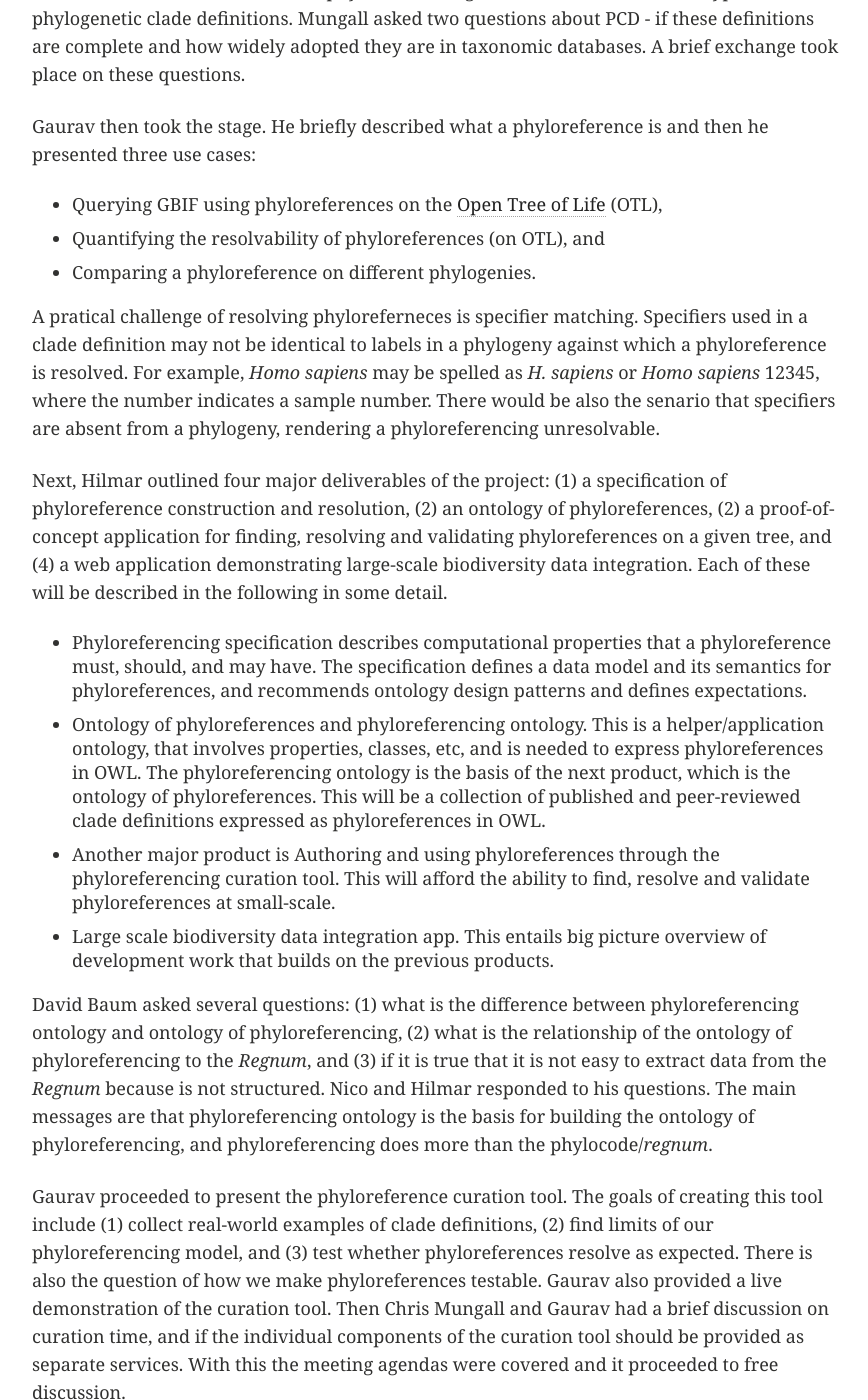
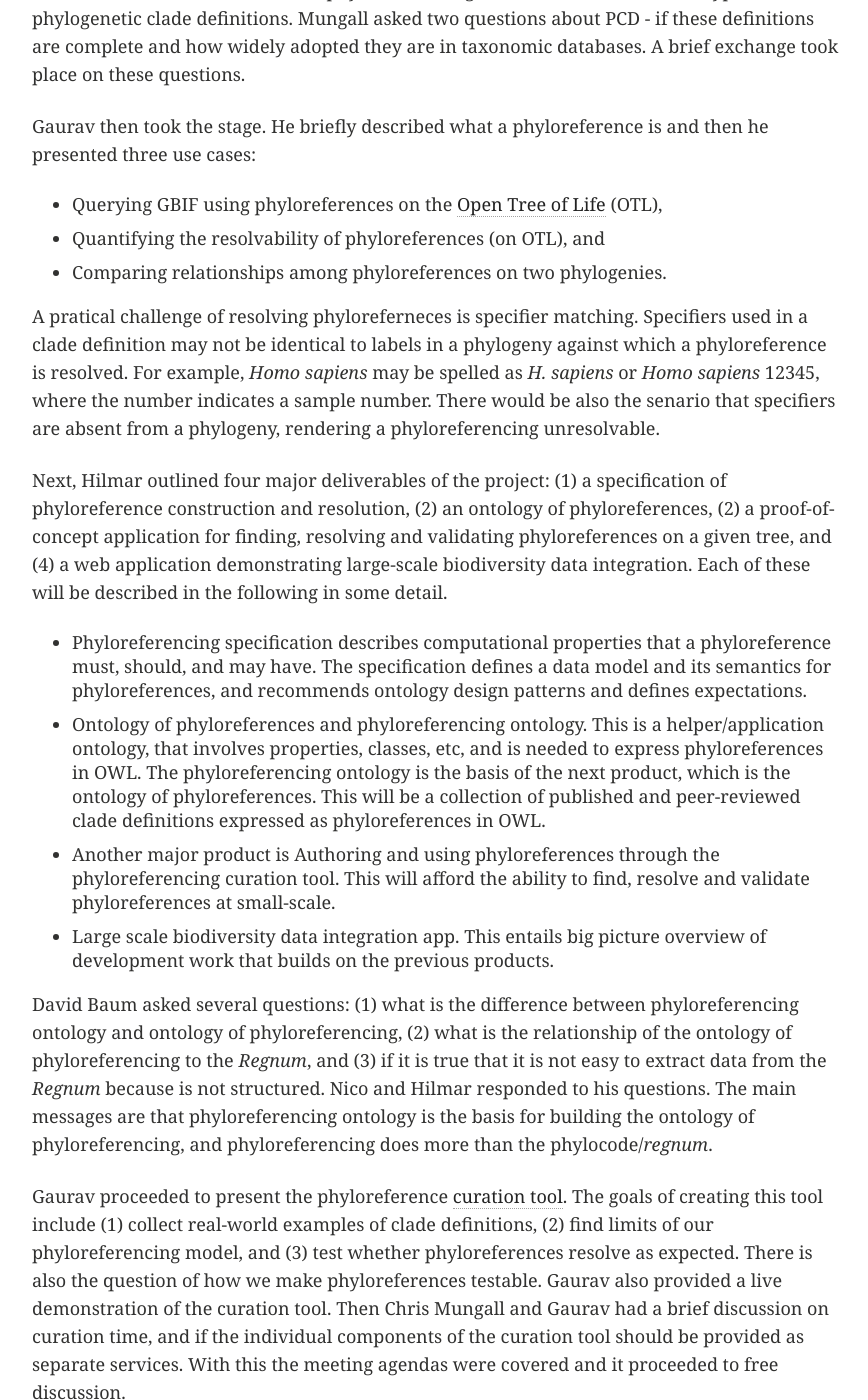
Before and after one commit to phyloref/phyloref.github.io, a Jekyll site: the page built from _posts/blog/2018-04-23-AB-meeting.md, in a window 1280 px wide and 1400 px high, scrolled down 1557 px. Shown: the whole window, without its empty margins (64-932 px from the left). Built offline with Jekyll 4.4.1, drawn with Linux system fonts in a browser that asks for light colours; comment, search, counter and statistics services are not loaded; some of the changed text lies outside the part shown.

Commit message:
Added curation tool image

```diff
--- a/_posts/blog/2018-04-23-AB-meeting.md
+++ b/_posts/blog/2018-04-23-AB-meeting.md
@@ -31,7 +31,7 @@
 Gaurav then took the stage. He briefly described what a phyloreference is and then he presented three use cases:
 * Querying GBIF using phyloreferences on the [Open Tree of Life] (OTL),
 * Quantifying the resolvability of phyloreferences (on OTL), and
-* Comparing a phyloreference on different phylogenies.
+* Comparing relationships among phyloreferences on two phylogenies.
 
 A pratical challenge of resolving phyloreferneces is specifier matching. Specifiers used in a clade definition may not be identical to labels in a phylogeny against which a phyloreference is resolved. For example, *Homo sapiens* may be spelled as *H. sapiens* or *Homo sapiens* 12345, where the number indicates a sample number. There would be also the senario that specifiers are absent from a phylogeny, rendering a phyloreferencing unresolvable.
 
@@ -44,7 +44,12 @@
 
 David Baum asked several questions: (1) what is the difference between phyloreferencing ontology and ontology of phyloreferencing, (2) what is the relationship of the ontology of phyloreferencing to the *Regnum*, and (3) if it is true that it is not easy to extract data from the *Regnum* because is not structured. Nico and Hilmar responded to his questions. The main messages are that phyloreferencing ontology is the basis for building the ontology of phyloreferencing, and phyloreferencing does more than the phylocode/*regnum*.
 
-Gaurav proceeded to present the phyloreference curation tool. The goals of creating this tool include (1) collect real-world examples of clade definitions, (2) find limits of our phyloreferencing model, and (3) test whether phyloreferences resolve as expected. There is also the question of how we make phyloreferences testable. Gaurav also provided a live demonstration of the curation tool. Then Chris Mungall and Gaurav had a brief discussion on curation time, and if the individual components of the curation tool should be provided as separate services. With this the meeting agendas were covered and it proceeded to free discussion.
+Gaurav proceeded to present the phyloreference [curation tool]. The goals of creating this tool include (1) collect real-world examples of clade definitions, (2) find limits of our phyloreferencing model, and (3) test whether phyloreferences resolve as expected. There is also the question of how we make phyloreferences testable. Gaurav also provided a live demonstration of the curation tool. Then Chris Mungall and Gaurav had a brief discussion on curation time, and if the individual components of the curation tool should be provided as separate services. With this the meeting agendas were covered and it proceeded to free discussion.
+
+<figure>
+  <img src="{{site.url}}//images/ABmeeting/curationtool.png" alt="Phyloreferencing curation tool interface"/>
+  <figcaption> Phyloreference curation tool interface, experimental release, available at http://www.phyloref.org/curation-tool/# </figcaption>
+</figure>
 
 Hilmar made two remarks on the challenges ahead. A major computational challenge is specifier matching. As aforementioned, the absence of specifiers on a phylogeny will be a pervasive problem. Another challenge is developing a product that drives collaboration with trait (clade) oriented research groups. Mungall then asked about the plan to query GBIF and EOL as outlined in the grant proposal. Hilmar responded by saying “the principal idea is make large scale biodiversity data queryable using phylogenetic clade definitions/phyloreferences. None of the current data has phylogenetic querying ability. The use case that Gaurav presented on using a phyloreference to query GBIF could also be done with EOL.” Baum asked the last question, which is "Could this [the phyloreference curation tool] be made into a reverse pipeline, where you have a phyloreference anchored in the curation tool, and you could just create a clade definition entry for *Regnum*?" This was noted by Nico and Gaurav as a possiblity in future.
 
```
Also changed, not shown: other parts of _posts/blog/2018-04-23-AB-meeting.md (+1 -0 lines).
